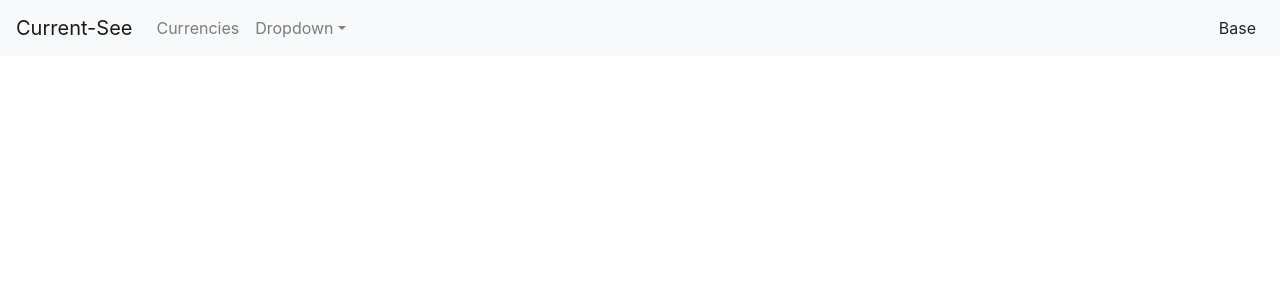
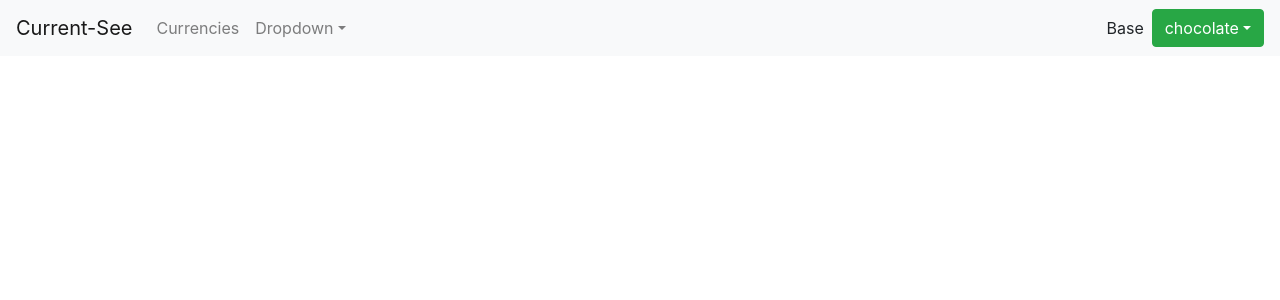
Before and after one commit to g00nd0/exchangeHistory, a React (Create React App) app in the folder client/: page / in a window 1280 px wide. Shown: the top 300 px of the page. Built offline with nearby package versions, Linux system fonts and the light colour scheme.

Commit message:
Add searchbar component for base currency select

```diff
--- a/client/src/App.js
+++ b/client/src/App.js
@@ -3,7 +3,7 @@ import NavBar from "./component/NavBar/NavBar";
 
 function App() {
   return (
-    <div alt="Current-See" className="App">
+    <div title="Current-See App" className="App">
       <NavBar></NavBar>
     </div>
   );
--- a/client/src/component/NavBar/NavBar.js
+++ b/client/src/component/NavBar/NavBar.js
@@ -10,6 +10,7 @@ import {
   NavbarBrand,
 } from "react-bootstrap";
 import { Link } from "react-router-dom";
+import SearchBar from "../SearchBar/SearchBar";
 import "bootstrap/dist/css/bootstrap.min.css";
 
 const NavBar = () => {
@@ -33,6 +34,7 @@ const NavBar = () => {
           </NavDropdown>
         </Nav>
         <div className="mr-sm-2">Base</div>
+        <SearchBar></SearchBar>
       </Navbar.Collapse>
     </Navbar>
   );
--- a/client/src/component/SearchBar/SearchBar.js
+++ b/client/src/component/SearchBar/SearchBar.js
@@ -0,0 +1,32 @@
+import React, { useState, useEffect } from "react";
+import Select from "react-select";
+import { Dropdown } from "react-bootstrap";
+import "bootstrap/dist/css/bootstrap.min.css";
+const SearchBar = () => {
+  const options = [
+    { value: "chocolate", label: "Chocolate" },
+    { value: "strawberry", label: "Strawberry" },
+    { value: "vanilla", label: "Vanilla" },
+  ];
+  const [selectedOption, setSelectedOption] = useState(options[0]);
+
+  const handleCurrencyChoice = (choice) => {
+    setSelectedOption(options[choice]);
+  };
+
+  return (
+    <Dropdown title="dropdown for base currency">
+      <Dropdown.Toggle variant="success" id="dropdown-basic">
+        {selectedOption.value}
+      </Dropdown.Toggle>
+
+      <Dropdown.Menu>
+        <Dropdown.Item>{options[0].value}</Dropdown.Item>
+        <Dropdown.Item>{options[1].value}</Dropdown.Item>
+        <Dropdown.Item>{options[2].value}</Dropdown.Item>
+      </Dropdown.Menu>
+    </Dropdown>
+  );
+};
+
+export default SearchBar;
```
Also changed, not shown: 2 other files (tests, documents, lock files or other folders).
